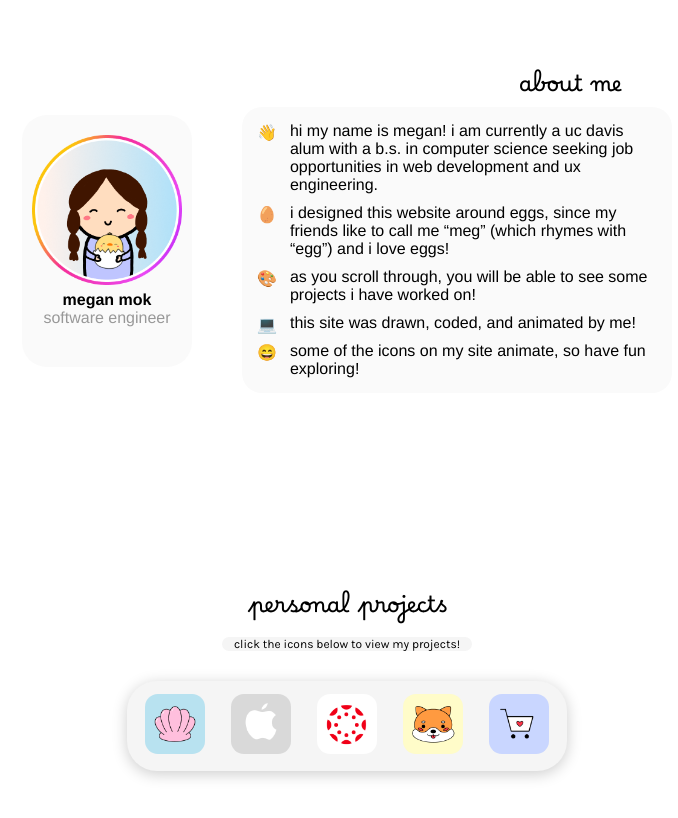
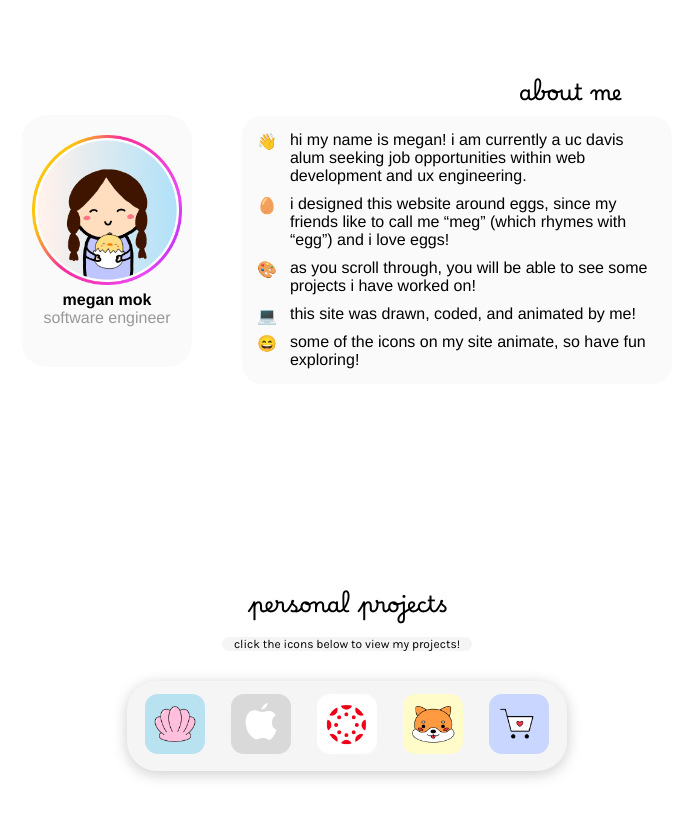
Before and after one commit to meganmok/meganmok.github.io, a React (Create React App) app: page /#/ in a window 1280 px wide. Shown: the part 900-1718 px from the top of the page, without its empty margins (293-971 px from the left). Built offline with nearby package versions, Linux system fonts and the light colour scheme.

Commit message:
deleted nav bar animation

```diff
--- a/package.json
+++ b/package.json
@@ -13,6 +13,7 @@
     "@testing-library/user-event": "^13.5.0",
     "animate.css": "^4.1.1",
     "aos": "^2.3.4",
+    "bootstrap": "^5.3.1",
     "framer-motion": "^8.0.2",
     "gsap": "^3.11.3",
     "react": "^18.2.0",
@@ -25,6 +26,7 @@
     "react-scripts": "^5.0.1",
     "react-scroll": "^1.8.9",
     "react-scroll-effects": "^1.0.13",
+    "react-scroll-trigger": "^0.6.14",
     "react-type-animation": "^2.1.2",
     "react-typed": "^1.2.0",
     "web-vitals": "^2.1.4"
--- a/src/components/Nav.css
+++ b/src/components/Nav.css
@@ -28,13 +28,6 @@ li:hover {
 .wiggle {
   animation-name: wiggle;
   animation-duration: 2s;
-}
-
-header {
-    display: flex;
-    animation-duration: 1s;
-    animation-name: slideUp;
-    animation-timing-function: ease-in;
 }
 
 .change-eggs {
--- a/src/pages/AboutMe.js
+++ b/src/pages/AboutMe.js
@@ -24,7 +24,7 @@ function AboutMe() {
         <div className = "emojiText">
         <span role="img" aria-labelledby="wave" className = "emoji" id = "wave"> 👋 </span>
         <p className= "introText">
-        hi my name is megan! i am currently a uc davis alum with a b.s. in computer science seeking job opportunities in web development and ux engineering.
+        hi my name is megan! i am currently a uc davis alum seeking job opportunities within web development and ux engineering.
         </p>
         </div>
         <div className = "emojiText">
```
Also changed, not shown: 1 other file (tests, documents, lock files or other folders).
